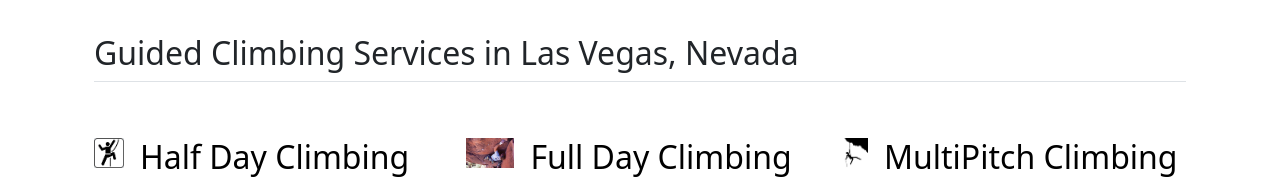
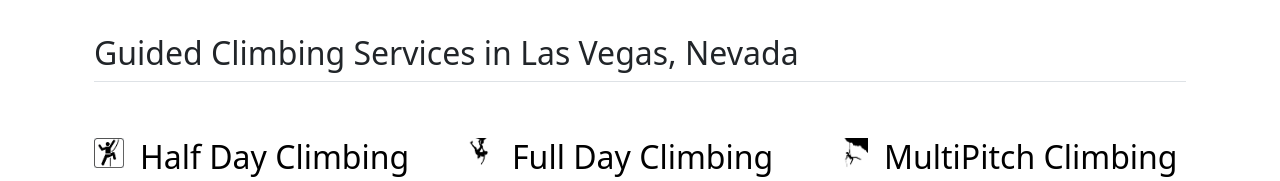
Before and after one commit to Blaynep1/startuppage, a plain HTML site: page index.html in a window 1280 px wide. Shown: the part 780-961 px from the top of the page. Drawn offline with nearby package versions, Linux system fonts and the light colour scheme.

Commit message:
updated icon

```diff
--- a/index.html
+++ b/index.html
@@ -57,7 +57,7 @@
           </div>
           <div class="col d-flex align-items-start">
             <div class="icon-square text-body-emphasis bg-body-secondary d-inline-flex align-items-center justify-content-center fs-4 flex-shrink-0 me-3">
-              <img src="climber.jpg" alt="climber" height="30">
+              <img src="dude.png" alt="climber" height="30">
             </div>
             <div>
               <h3 class="fs-2 text-body-emphasis">Full Day Climbing</h3>
```
Also changed, not shown: dude.png (added).
